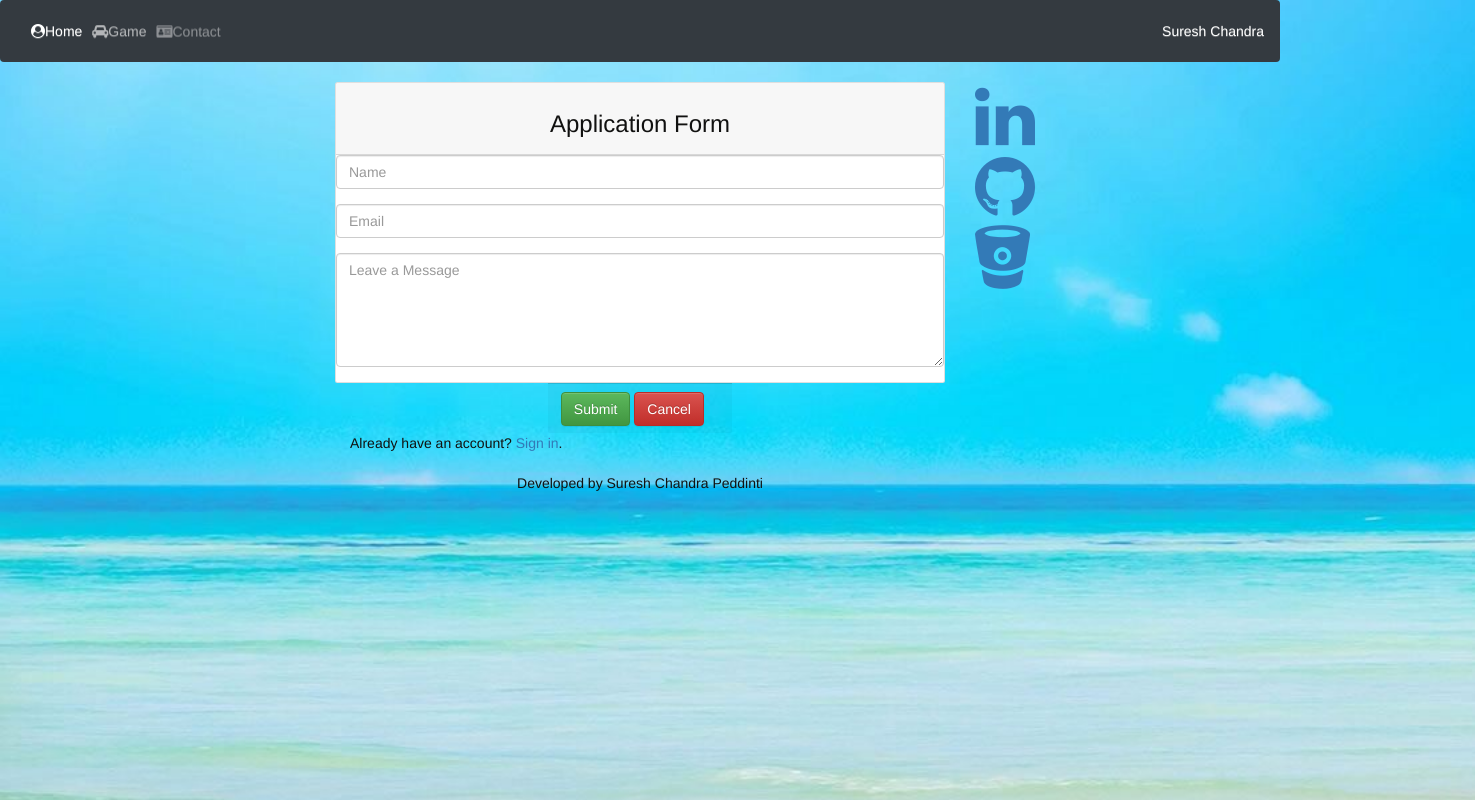
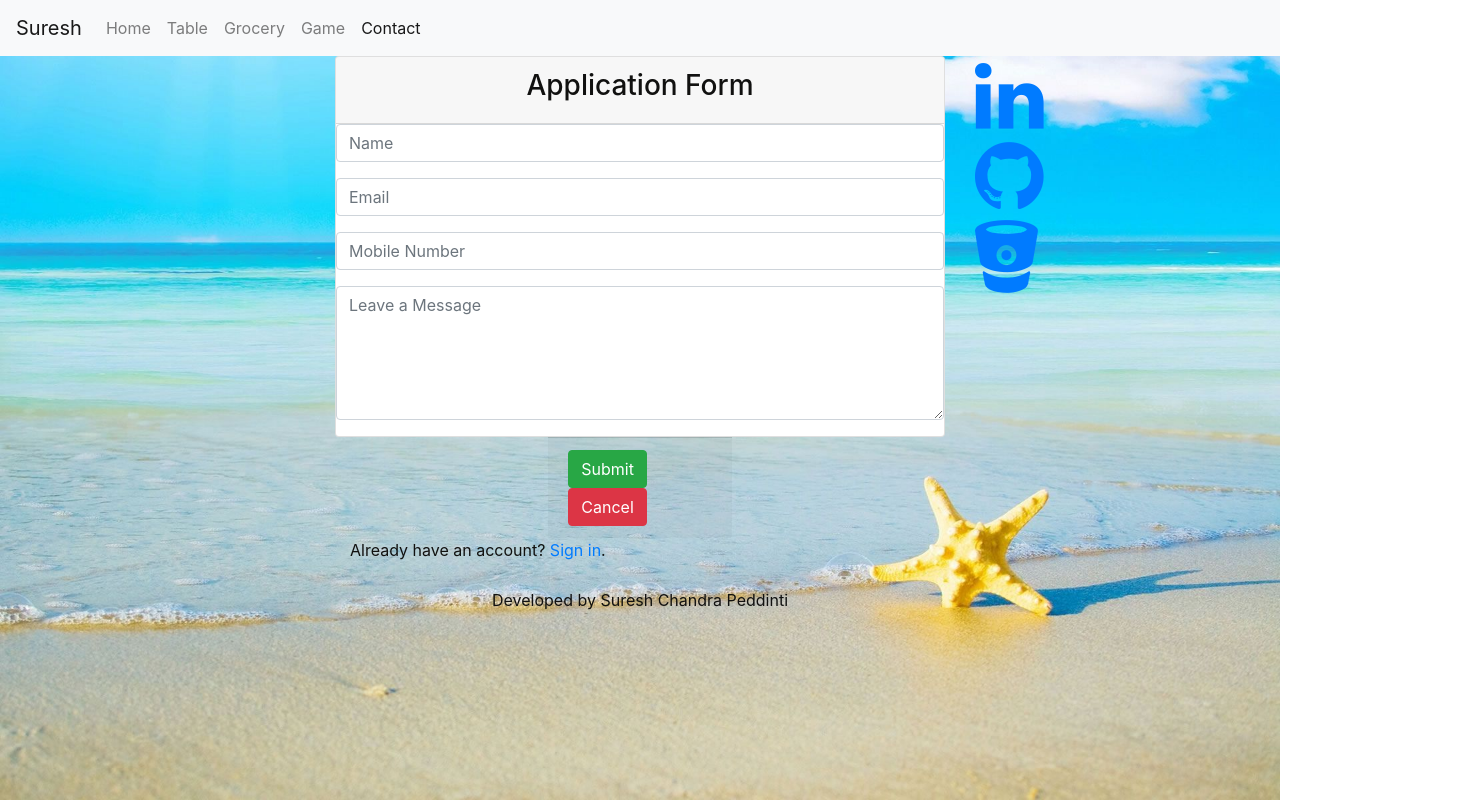
Before and after one commit to s533575/A02, a plain HTML site: page contact.html in a window 1280 px wide. Shown: the whole page, 1475 px wide, since content can reach past the window. Drawn offline with nearby package versions, Linux system fonts and the light colour scheme.

Commit message:
All Files Are Commited

```diff
--- a/contact.html
+++ b/contact.html
@@ -6,40 +6,30 @@
 	<meta name="description" content="">
 	<meta name="viewport" content="width=device-width, initial-scale=1">
 	<title>Index</title>
-	<link rel="stylesheet" href="https://stackpath.bootstrapcdn.com/bootstrap/4.1.3/css/bootstrap.min.css" integrity="sha384-MCw98/SFnGE8fJT3GXwEOngsV7Zt27NXFoaoApmYm81iuXoPkFOJwJ8ERdknLPMO"
+	<link rel="stylesheet" href="https://maxcdn.bootstrapcdn.com/bootstrap/4.0.0/css/bootstrap.min.css" integrity="sha384-Gn5384xqQ1aoWXA+058RXPxPg6fy4IWvTNh0E263XmFcJlSAwiGgFAW/dAiS6JXm"
 	 crossorigin="anonymous">
-	<link rel="stylesheet" href="https://maxcdn.bootstrapcdn.com/bootstrap/3.3.7/css/bootstrap.min.css">
-	<link rel="stylesheet" href="https://maxcdn.bootstrapcdn.com/bootstrap/3.3.7/css/bootstrap-theme.min.css">
 	<link rel="stylesheet" href="https://cdnjs.cloudflare.com/ajax/libs/font-awesome/4.7.0/css/font-awesome.min.css">
 	<link rel="stylesheet" href="style.css">
 </head>
 
 <body>
-	<nav class="navbar navbar-expand-lg navbar-dark bg-dark">
-		<button class="navbar-toggler" type="button" data-toggle="collapse" data-target="#navbarTogglerDemo02" aria-controls="navbarTogglerDemo02"
-		 aria-expanded="false" aria-label="Toggle navigation">
-			<span class="navbar-toggler-icon"></span>
-		</button>
+		<nav class="navbar navbar-expand-lg navbar-light bg-light">
+				<a class="navbar-brand" href="index.html">Suresh</a>
+				<button class="navbar-toggler" type="button" data-toggle="collapse" data-target="#navbarNavAltMarkup" aria-controls="navbarNavAltMarkup"
+				 aria-expanded="false" aria-label="Toggle navigation">
+					<span class="navbar-toggler-icon"></span>
+				</button>
+				<div class="collapse navbar-collapse" id="navbarNavAltMarkup">
+					<div class="navbar-nav">
+						<a class="nav-item nav-link" href="index.html">Home <span class="sr-only">(current)</span></a>
+						<a class="nav-item nav-link" href="table.html">Table</a>
+						<a class="nav-item nav-link" href="Website.html">Grocery</a>
+						<a class="nav-item nav-link" href="game.html">Game</a>
+						<a class="nav-item nav-link active" href="contact.html">Contact</a>
+					</div>
+				</div>
+			</nav>
 
-		<div class="collapse navbar-collapse" id="navbarTogglerDemo02">
-			<ul class="navbar-nav mr-auto mt-2 mt-lg-0">
-				<li class="nav-item active">
-					<a class="nav-link" href="index.html"><i class="fa fa-user-circle"></i>Home </a>
-				</li>
-				<li class="nav-item">
-					<a class="nav-link" href="game.html"><i class="fa fa-car"></i>Game</a>
-				</li>
-				<li class="nav-item">
-					<a class="nav-link disabled" href="contact.html"><i class=" fa fa-id-card"></i>Contact</a>
-				</li>
-			</ul>
-			<ul class="nav navbar-nav navbar-right">
-				<li class="nav-item active">
-					<a class="nav-link" href="#">Suresh Chandra </a>
-				</li>
-				</ul>
-		</div>
-	</nav>
 
 	<div class="container-fluid">
 		<div class="row">
@@ -52,11 +42,14 @@
 
 					<form>
 						<div class="form-group">
-							<input type="text" placeholder="Name" class="form-control">
+							<input type="text" placeholder="Name" class="form-control" id="name" required>
 						</div>
 						<div class="form-group">
-							<input type="email" placeholder="Email" class="form-control">
+							<input type="email" placeholder="Email" class="form-control" id="email" required>
 						</div>
+						<div class="form-group">
+								<input type="text" placeholder="Mobile Number" class="form-control" id="mobileNumber" required>
+							</div>
 						<div class="form-group basic-textarea rounded-corners">
 							<textarea rows="5" class="form-control " placeholder="Leave a Message"></textarea>
 						</div>
@@ -67,7 +60,7 @@
 					<div class="col-md-4"></div>
 					<div class="col-md-4">
 						<div class="card-footer">
-							<button type="button" class="btn btn-success">Submit</button>
+							<button type="button" class="btn btn-success" id="validate">Submit</button>
 							<button type="button" class="btn btn-danger">Cancel</button>
 
 						</div>
@@ -117,13 +110,17 @@ z
 
 
 	<!-- /container -->
-	<script src="https://code.jquery.com/jquery-3.1.0.min.js"></script>
-	<script src="https://maxcdn.bootstrapcdn.com/bootstrap/3.3.7/js/bootstrap.min.js"></script>
-	<script src="W04.js"></script>
 
 	<footer>
 			<p class="footer">Developed by Suresh Chandra Peddinti</p>
 		</footer>
+		<script src="https://code.jquery.com/jquery-3.2.1.slim.min.js" integrity="sha384-KJ3o2DKtIkvYIK3UENzmM7KCkRr/rE9/Qpg6aAZGJwFDMVNA/GpGFF93hXpG5KkN"
+	 crossorigin="anonymous"></script>
+	<script src="https://cdnjs.cloudflare.com/ajax/libs/popper.js/1.12.9/umd/popper.min.js" integrity="sha384-ApNbgh9B+Y1QKtv3Rn7W3mgPxhU9K/ScQsAP7hUibX39j7fakFPskvXusvfa0b4Q"
+	 crossorigin="anonymous"></script>
+	<script src="https://maxcdn.bootstrapcdn.com/bootstrap/4.0.0/js/bootstrap.min.js" integrity="sha384-JZR6Spejh4U02d8jOt6vLEHfe/JQGiRRSQQxSfFWpi1MquVdAyjUar5+76PVCmYl"
+	 crossorigin="anonymous"></script>
+	 <script src="./contact.js" defer></script>
 </body>
 
 </html>
--- a/style.css
+++ b/style.css
@@ -1,12 +1,10 @@
 body{
     background-image: url("wallpaper.jpg");
     background-repeat:no-repeat;
-    background-size:200%;
+    background-size:cover;
     color: rgb(17, 17, 16);
 }
-#youtube{
-    margin-left: 500px;
-}
+
 .footer{
     text-align:center;
     margin-top:10px;
```
Also changed, not shown: game.html (+20 -24 lines), index.html (+36 -29 lines), milkboy.jpg (deleted).
